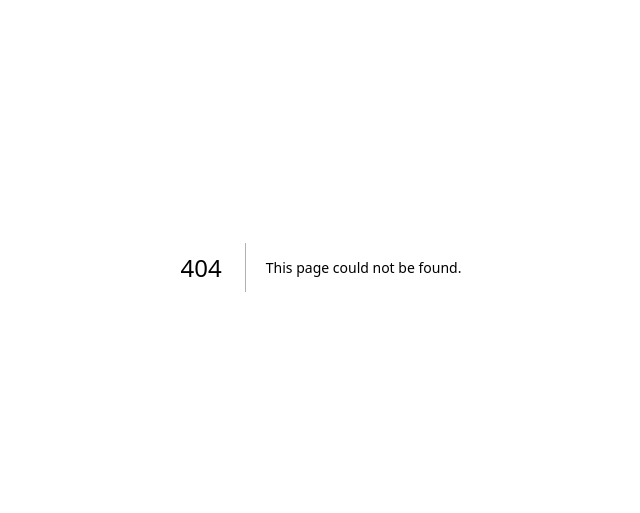
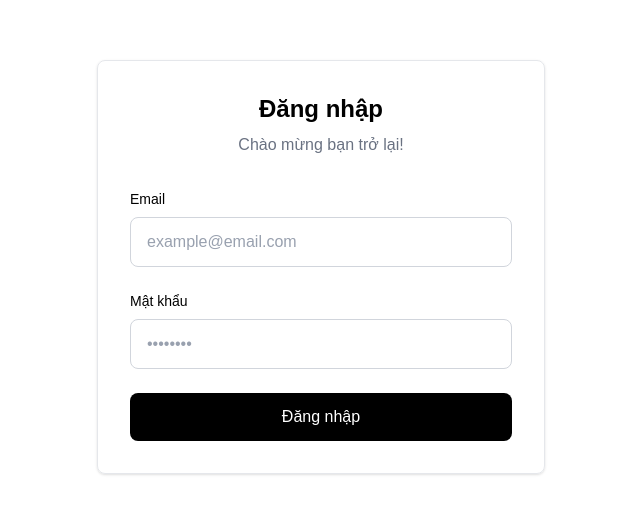
Before and after one commit to Ben2811/social-commerce, a Next.js app: page /login in a window 1280 px wide. Before the commit this address had no page. Shown: the part 133-646 px from the top of the page, without its empty margins (319-959 px from the left). Built offline with nearby package versions, Linux system fonts and the light colour scheme.

Commit message:
feat: add basic login page with email and password form

```diff
--- /dev/null
+++ b/app/login/page.tsx
@@ -0,0 +1,103 @@
+"use client";
+
+import { useState, FormEvent, ChangeEvent } from "react";
+
+interface LoginFormData {
+    email: string;
+    password: string;
+}
+
+export default function LoginPage() {
+    const [formData, setFormData] = useState<LoginFormData>({
+        email: "",
+        password: "",
+    });
+
+    const [isLoading, setIsLoading] = useState(false);
+
+    const handleInputChange = (e: ChangeEvent<HTMLInputElement>): void => {
+        const { name, value } = e.target;
+        setFormData((prev) => ({
+            ...prev,
+            [name]: value,
+        }));
+    };
+
+    const handleSubmit = async (e: FormEvent<HTMLFormElement>): Promise<void> => {
+        e.preventDefault();
+        setIsLoading(true);
+
+        // TODO: Implement actual login logic
+        console.log("Login attempt:", formData);
+
+        setTimeout(() => {
+            setIsLoading(false);
+            alert("Đăng nhập thành công!");
+        }, 1500);
+    };
+
+    return (
+        <div className="min-h-screen flex items-center justify-center bg-white">
+            {/* Login Card */}
+            <div className="w-full max-w-md mx-4 p-8 border border-gray-200 rounded-lg shadow-sm">
+                {/* Header */}
+                <div className="text-center mb-8">
+                    <h1 className="text-2xl font-bold text-black">Đăng nhập</h1>
+                    <p className="text-gray-500 mt-2">Chào mừng bạn trở lại!</p>
+                </div>
+
+                {/* Login Form */}
+                <form onSubmit={handleSubmit} className="space-y-6">
+                    {/* Email Input */}
+                    <div>
+                        <label
+                            htmlFor="email"
+                            className="block text-sm font-medium text-black mb-2"
+                        >
+                            Email
+                        </label>
+                        <input
+                            type="email"
+                            id="email"
+                            name="email"
+                            value={formData.email}
+                            onChange={handleInputChange}
+                            placeholder="example@email.com"
+                            required
+                            className="w-full px-4 py-3 border border-gray-300 rounded-lg text-black placeholder-gray-400 focus:outline-none focus:border-black transition-colors"
+                        />
+                    </div>
+
+                    {/* Password Input */}
+                    <div>
+                        <label
+                            htmlFor="password"
+                            className="block text-sm font-medium text-black mb-2"
+                        >
+                            Mật khẩu
+                        </label>
+                        <input
+                            type="password"
+                            id="password"
+                            name="password"
+                            value={formData.password}
+                            onChange={handleInputChange}
+                            placeholder="••••••••"
+                            required
+                            className="w-full px-4 py-3 border border-gray-300 rounded-lg text-black placeholder-gray-400 focus:outline-none focus:border-black transition-colors"
+                        />
+                    </div>
+
+                    {/* Submit Button */}
+                    <button
+                        type="submit"
+                        disabled={isLoading}
+                        className="w-full py-3 px-6 bg-black text-white font-medium rounded-lg hover:bg-gray-800 active:bg-gray-900 transition-colors disabled:opacity-50 disabled:cursor-not-allowed"
+                    >
+                        {isLoading ? "Đang đăng nhập..." : "Đăng nhập"}
+                    </button>
+                </form>
+            </div>
+        </div>
+    );
+}
```
